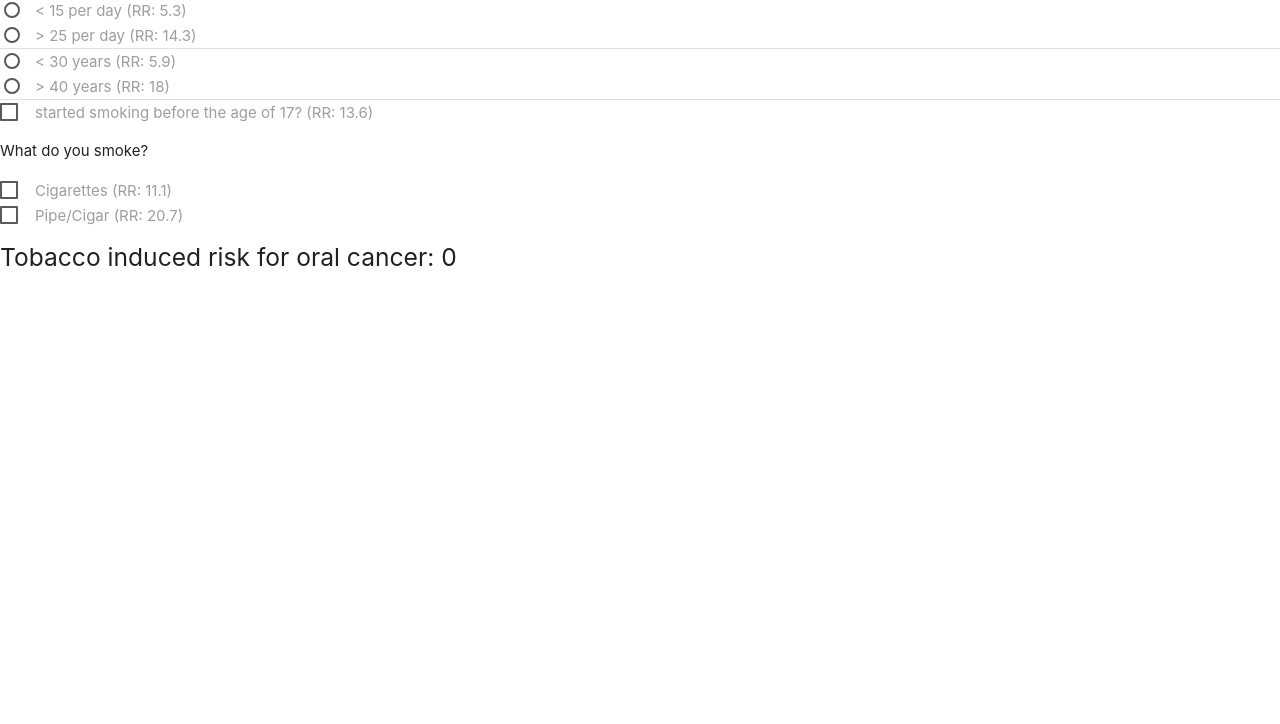
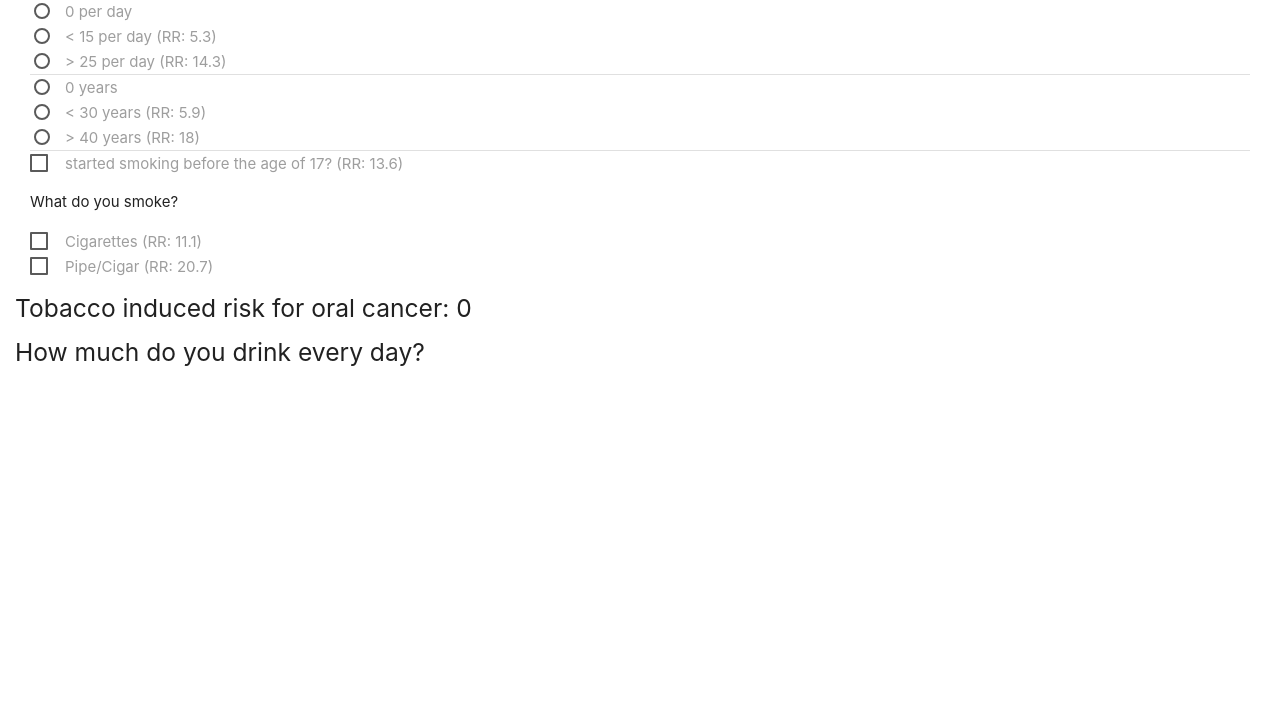
Before and after one commit to JohannesTeichert/TobaccoAlcoholCancerRisk, a plain HTML site: page index.html in a window 1280 px wide. Shown: the part 76-800 px from the top of the page. Drawn offline with nearby package versions, Linux system fonts and the light colour scheme.

Commit message:
cleaned up html

```diff
--- a/index.html
+++ b/index.html
@@ -8,29 +8,42 @@
 <!--Import Google Icon Font-->
 <link href="https://fonts.googleapis.com/icon?family=Material+Icons"
 	rel="stylesheet">
+<link href="main.css" rel="stylesheet">
 <title>Alcohol and Tobacco Combined Cancer Risk Calculator</title>
 </head>
 <body>
 	<h4>Tobacco relative risk</h4>
 	<form id="tobacco-rr">
-		<label> <input name="cigsperday" id="less15" type="radio"
-			class="tobacco" data-rr="5.3"
+		<label> <input name="cigsperday" id="zerocigs" type="radio"
+			class="tobacco" data-rr="0"
+			onchange="calcTobacco(this.value, this.dataset.rr)" /> <span>0
+				per day</span>
+		</label><br /> <label> <input name="cigsperday" id="less15"
+			type="radio" class="tobacco" data-rr="5.3"
 			onchange="calcTobacco(this.value, this.dataset.rr)" /> <span>&lt;
 				15 per day (RR: 5.3)</span>
 		</label><br /> <label> <input name="cigsperday" type="radio"
 			id="more25" class="tobacco" data-rr="14.3"
 			onchange="calcTobacco(this.value, this.dataset.rr)" /> <span>&gt;
 				25 per day (RR: 14.3)</span>
-		</label><br /> <label>
-			<div class="divider"></div> <input name="yearssmoked" type="radio"
+		</label><br />
+		<div class="divider"></div>
+		<label> <input name="yearssmoked" type="radio" id="zeroyears"
+			class="tobacco" data-rr="0"
+			onchange="calcTobacco(this.value, this.dataset.rr)" /> <span>0
+				years</span>
+		</label><br /> <label><input name="yearssmoked" type="radio"
 			id="less30" class="tobacco" data-rr="5.9"
 			onchange="calcTobacco(this.value, this.dataset.rr)" /> <span>&lt;
 				30 years (RR: 5.9)</span>
-		</label><br /> <label> <input type="radio" id="more40"
-			class="tobacco" name="yearssmoked" data-rr="18"
+		</label><br /> <label><input type="radio"
+			id="more40" class="tobacco" name="yearssmoked" data-rr="18"
 			onchange="calcTobacco(this.value, this.dataset.rr)" /> <span>&gt;
-				40 years (RR: 18)</span></label><br /><div class="divider"></div><label> <input type="checkbox"
-			id="17" class="tobacco" name="startingage" data-rr="13.6"
+				40 years (RR: 18)</span>
+		</label><br />
+		<div class="divider"></div>
+		<label> <input type="checkbox" id="17" class="tobacco"
+			name="startingage" data-rr="13.6"
 			onchange="calcTobacco(this.value, this.dataset.rr)" /> <span>started
 				smoking before the age of 17? (RR: 13.6)</span>
 		</label>
@@ -47,6 +60,10 @@
 
 	<h5 id="tobaccoResult">Tobacco induced risk for oral cancer: 0</h5>
 
+	<h5>How much do you drink every day?</h5>
+
+
+
 	<script
 		src="https://ajax.googleapis.com/ajax/libs/jquery/3.3.1/jquery.min.js"></script>
 	<script
--- a/riskcalc.js
+++ b/riskcalc.js
@@ -8,5 +8,5 @@ function calcTobacco(value, rr){
 			result+=parseFloat(inputs[i].dataset.rr);
 		}
 	}
-	document.getElementById("tobaccoResult").innerHTML="Tobacco induced risk for oral cancer: "+result;
+	document.getElementById("tobaccoResult").innerHTML="Tobacco induced risk for oral cancer: "+result.toFixed(1);
 }
```
